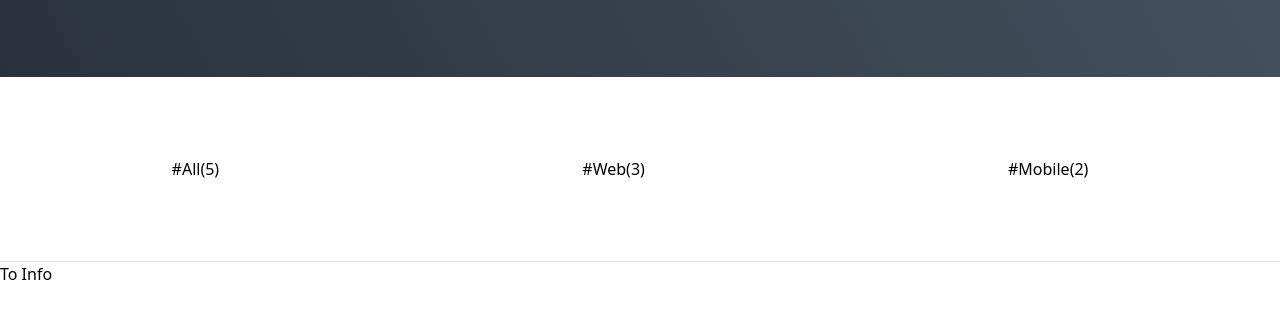
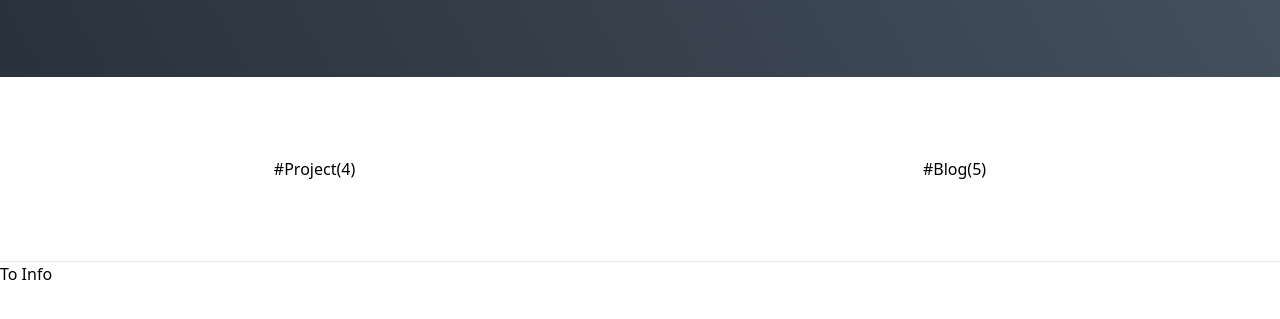
Before and after one commit to moogieon/git-blog, a Gatsby site: page / in a window 1280 px wide. Shown: the part 407-726 px from the top of the page. Built offline with nearby package versions, Linux system fonts and the light colour scheme; Gatsby itself is replaced by a stand-in of ours.

Commit message:
list 수정

```diff
--- a/src/pages/index.tsx
+++ b/src/pages/index.tsx
@@ -4,9 +4,8 @@ import { Link } from 'gatsby'
 import React from 'react'
 
 const CATEGORY_LIST = {
-  All: 5,
-  Web: 3,
-  Mobile: 2,
+  Project: 4,
+  Blog:5,
 }
 const IndexPage: React.FC = function () {
   return (
```
